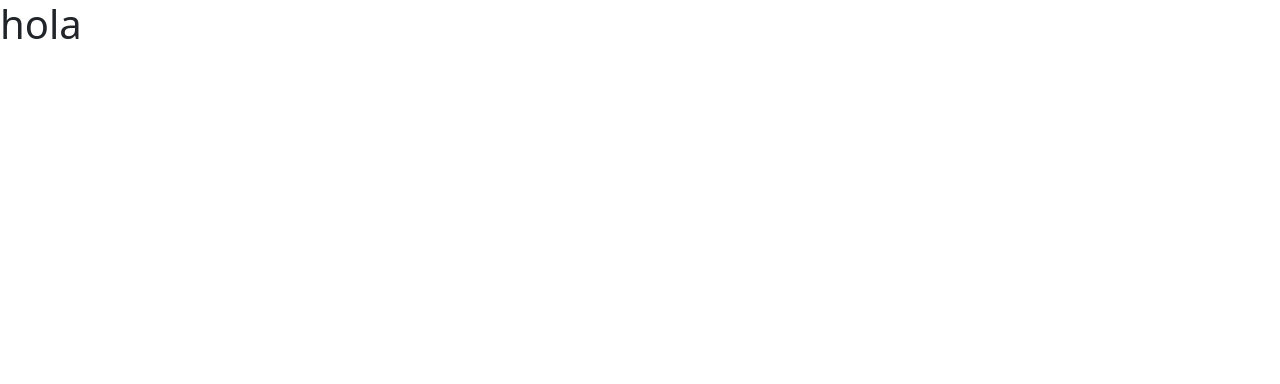
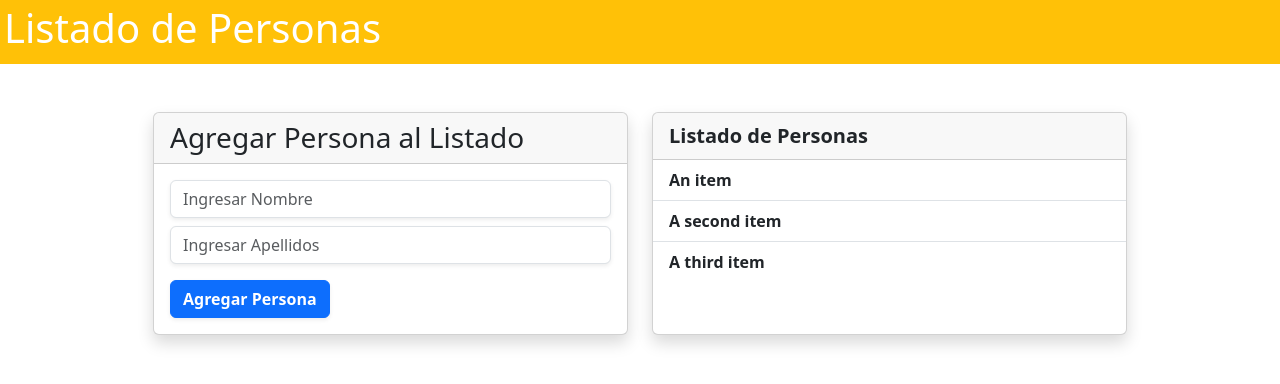
Before and after one commit to Marcela-Sevilla/Listado-Personas, an Angular app: page / in a window 1280 px wide. Shown: the top 384 px of the page. Built offline with nearby package versions, Linux system fonts and the light colour scheme.

Commit message:
Creando interfaz para mostrar el Arreglo personas

```diff
--- a/src/app/app.component.html
+++ b/src/app/app.component.html
@@ -1 +1,35 @@
-<h1>hola</h1>
+<header class="bg-warning p-1">
+ <h1 class="text-white">{{titulo}}</h1>
+</header>
+
+<main class="container">
+
+    <section class="row my-5 justify-content-center">
+
+        <article class="card col-lg-5 px-0 shadow me-lg-4">
+            <div class="card-header">
+                <h3 class="mb-0">Agregar Persona al Listado</h3>
+            </div>
+            <div class="card-body">
+                <form action="">
+                    <input type="text" class="form-control shadow-sm mb-2" placeholder="Ingresar Nombre">
+                    <input type="text" class="form-control shadow-sm" placeholder="Ingresar Apellidos">
+                    <button class="btn btn-primary fw-semibold mt-3 shadow-sm">Agregar Persona</button>
+                </form>
+            </div>
+        </article>
+
+        <article class="card col-lg-5 px-0 shadow mt-4 mt-lg-0">
+            <div class="card-header fw-semibold fs-5">
+              {{titulo}}
+            </div>
+            <ul class="list-group list-group-flush fw-semibold">
+              <li class="list-group-item">An item</li>
+              <li class="list-group-item">A second item</li>
+              <li class="list-group-item">A third item</li>
+            </ul>
+        </article>
+
+    </section>
+
+</main>
--- a/src/app/app.component.ts
+++ b/src/app/app.component.ts
@@ -11,4 +11,5 @@ export class AppComponent {
 
   personas:Persona[] = [new Persona('Marcela', 'Sevilla Lopez'),  new Persona('Natalia', 'Jaller Lopez')];
 
+
 }
```
